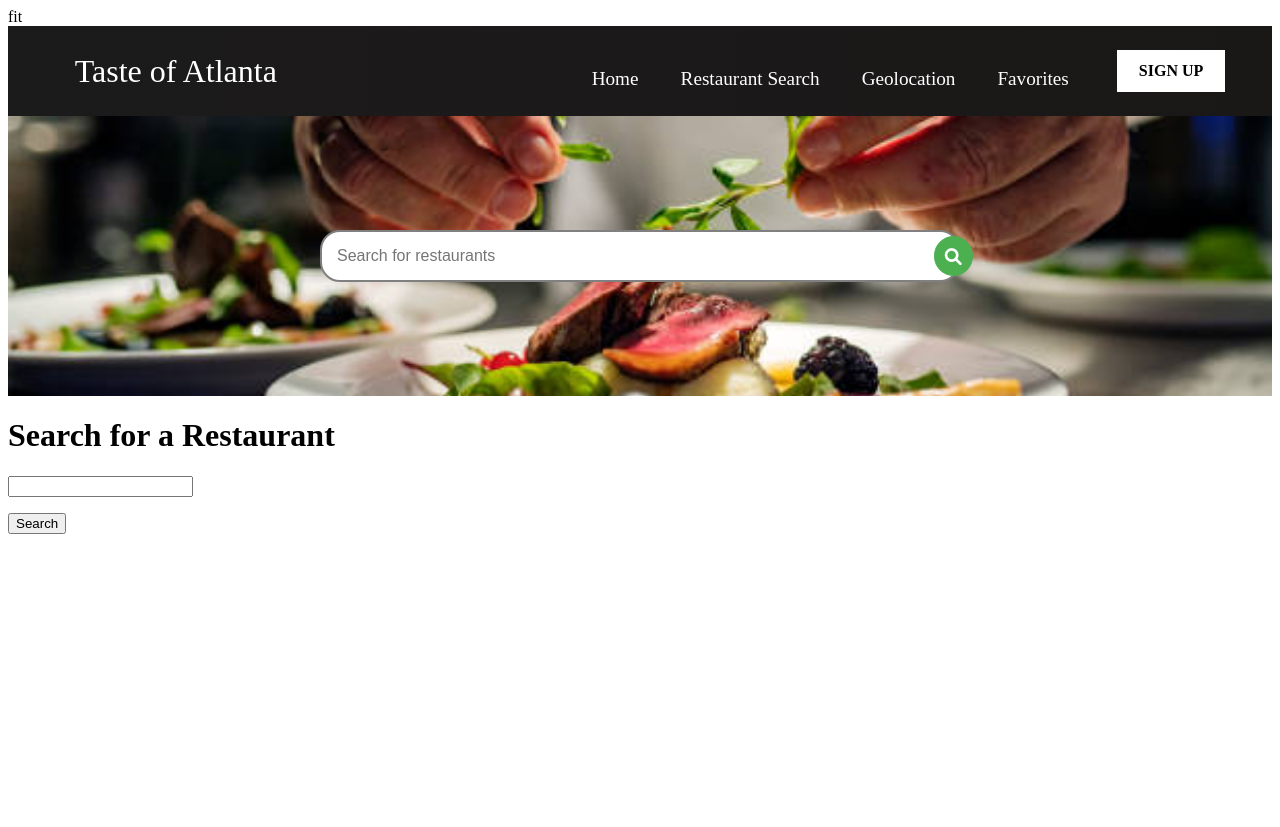
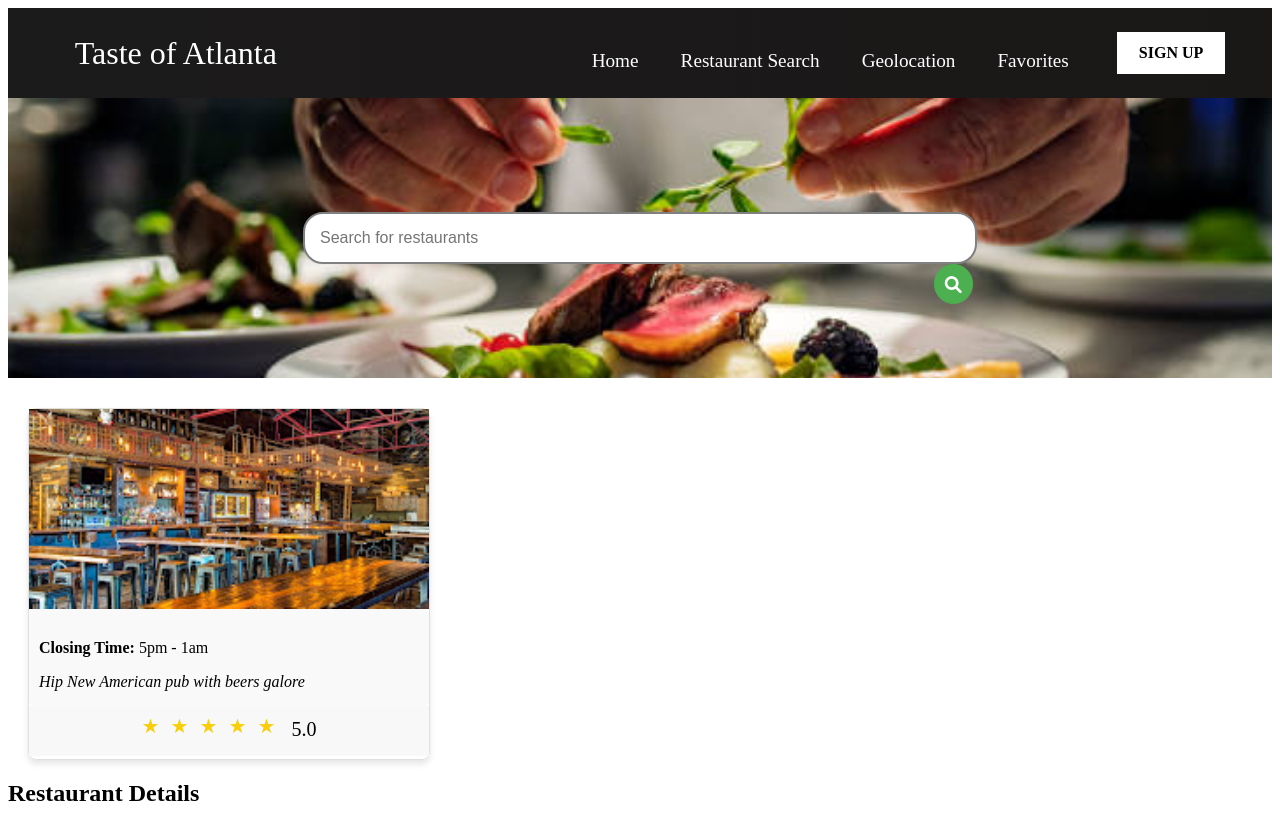
Before and after one commit to MchakkaGT/mainProject, a Django app: page /polls/restaurants_search/ in a window 1280 px wide. Before the commit the page ends 534 px from the top, so only its background shows below. Run offline with Django 5.2, Linux system fonts and the light colour scheme.

Commit message:
worked on search feature

```diff
--- a/polls/templates/polls/components/infoCard.html
+++ b/polls/templates/polls/components/infoCard.html
@@ -8,11 +8,11 @@
 </head>
 <body>
 
-    <div class="cards__item"><X></X>
+    <div class="cards__item">
         <div class="restaurant-img"></div>
         <div class="info">
-            <p class="restaurant-name">Argosy</p>
-            <p class="restaurant-address">470 Flat Shoals Ave SE</p>
+            <p class="restaurant-name">{{ name }}</p>
+            <p class="restaurant-address">{{ address }}</p>
             <p class="timings"><strong>Closing Time:</strong> 5pm - 1am</p>
             <p class="description">Hip New American pub with beers galore</p>
         </div>
--- a/polls/templates/polls/restaurant_search.html
+++ b/polls/templates/polls/restaurant_search.html
@@ -1,4 +1,4 @@
-fit{% load static %}
+{% load static %}
 <!DOCTYPE html>
 <html lang="en">
 <head>
@@ -16,52 +16,24 @@ fit{% load static %}
 
     {#  Search Bar  #}
     <div class="search-container">
-        <input class="search-bar" placeholder="Search for restaurants">
-        <button><i class="fas fa-search"></i></button>
+        <form method="POST" action="{% url 'polls:restaurant_search' %}">
+            {% csrf_token %}
+            <input class="search-bar" id="query" name="query" placeholder="Search for restaurants">
+            <button><i class="fas fa-search"></i></button>
+        </form>
+
     </div>
 
     {#  Restaurant Cards  #}
-{#    <div class="card-grid">#}
-{#        <div class="info-card">#}
-{#            {% include 'polls/components/infoCard.html' %}#}
-{#        </div>#}
-{#        #}
-{#        <div class="info-card">#}
-{#            {% include 'polls/components/infoCard.html' %}#}
-{#        </div>#}
-{#        #}
-{#        <div class="info-card">#}
-{#            {% include 'polls/components/infoCard.html' %}#}
-{#        </div>#}
-{#        #}
-{#        <div class="info-card">#}
-{#            {% include 'polls/components/infoCard.html' %}#}
-{#        </div>#}
-{#        #}
-{#        <div class="info-card">#}
-{#            {% include 'polls/components/infoCard.html' %}#}
-{#        </div>#}
-{#        #}
-{#        <div class="info-card">#}
-{#            {% include 'polls/components/infoCard.html' %}#}
-{#        </div>#}
-{#    </div>#}
+    <div class="card-grid">
+        <div class="info-card">
+            {% include 'polls/components/infoCard.html' with name=details.name address=details.formatted_address rating=details.rating %}
+        </div>
+    </div>
 
 
 <!-- restaurant_search/templates/search.html -->
-<!DOCTYPE html>
-<html>
-<head>
-    <title>Restaurant Search</title>
-</head>
-<body>
-    <h1>Search for a Restaurant</h1>
-    <form method="POST">
-        {% csrf_token %}
-        {{ form.as_p }}
-        <button type="submit">Search</button>
-    </form>
-
+<h2>Restaurant Details</h2>
     {% if details %}
     <h2>Restaurant Details</h2>
     <p>Name: {{ details.name }}</p>
--- a/requirements.txt
+++ b/requirements.txt
@@ -3,3 +3,4 @@ Django==5.0.6
 django-debug-toolbar==4.3.0
 sqlparse==0.5.0
 googlemaps==4.10.0
+requests~=2.32.3
```
